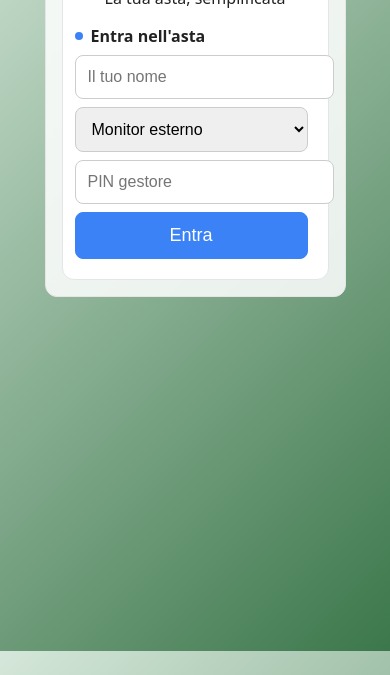
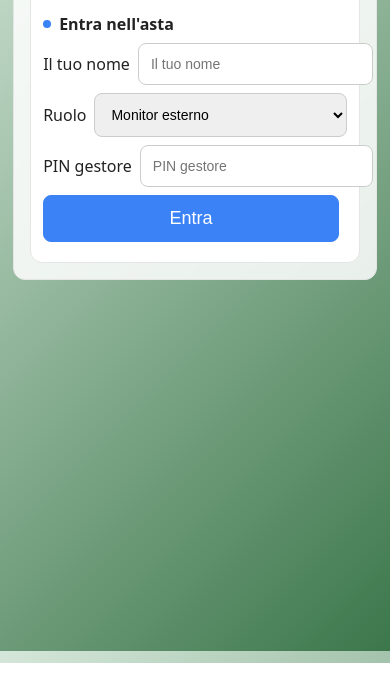
Before and after one commit to roberto722/auction_app_git_docker, a website: page public/index.html in a window 390 px wide. Shown: the part 193-868 px from the top of the page. Drawn offline with nearby package versions, Linux system fonts and the light colour scheme.

Commit message:
Add accessibility labels and responsive styles

```diff
--- a/public/app.js
+++ b/public/app.js
@@ -2476,16 +2476,21 @@ slotsPor: por, slotsDif: dif, slotsCen: cen, slotsAtt: att
     <img src="logo_FAM_login.png" class="logo" alt="Logo" />
     <p class="tagline">La tua asta, semplificata</p>
     <div class="section-title">Entra nell'asta</div>
-    <div class="row"><input id="joinName" type="text" placeholder="Il tuo nome" /></div>
-    <div class="row">
-      <select id="joinRole">
+    <div class="row form-row">
+      <label for="joinName">Il tuo nome</label>
+      <input id="joinName" type="text" placeholder="Il tuo nome" aria-label="Il tuo nome" />
+    </div>
+    <div class="row form-row">
+      <label for="joinRole">Ruolo</label>
+      <select id="joinRole" aria-label="Ruolo">
 <option value="bidder">Partecipante</option>
 <option value="monitor">Monitor esterno</option>
 <option value="host">Gestore</option>
       </select>
     </div>
-    <div class="row" id="pinRow" style="display:none;">
-      <input id="hostPin" type="password" placeholder="PIN gestore" />
+    <div class="row form-row" id="pinRow" style="display:none;">
+      <label for="hostPin">PIN gestore</label>
+      <input id="hostPin" type="password" placeholder="PIN gestore" aria-label="PIN gestore" />
     </div>
     <div class="row"><button class="btn btn-primary" id="loginBtn">Entra</button></div>
   </div>
--- a/public/styles.css
+++ b/public/styles.css
@@ -31,6 +31,10 @@
       color: #222;
     }
     body.info-overlay-active { padding-bottom: var(--info-overlay-height, 0px); }
+    @media (max-width: 480px) {
+      :root { --font-size-base: 14px; }
+      body { margin: var(--spacing-md); }
+    }
     .grid { display:grid; gap:var(--spacing-lg); grid-template-columns: 1fr; }
     .card {
       border:1px solid var(--color-border);
@@ -64,6 +68,7 @@
   }
 }
     .row { display:grid; grid-template-columns: 1fr auto; gap:var(--spacing-sm); margin:var(--spacing-sm) 0; }
+    .form-row { grid-template-columns: auto 1fr; align-items: center; }
     input, button { padding:var(--spacing-sm); font-size:var(--font-size-base); }
     #status { padding:var(--spacing-sm); border-radius:var(--spacing-sm); background:var(--color-bg); min-height:2.2em; }
     .ok { color:#0a7a0a; } .err { color:#b00020; }
```
